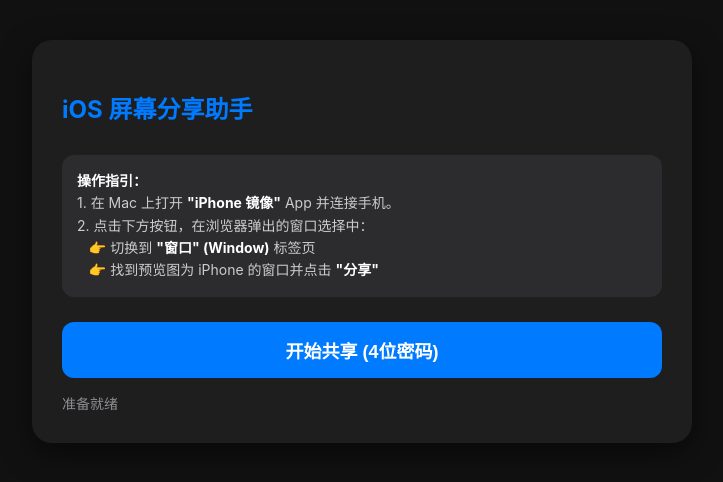
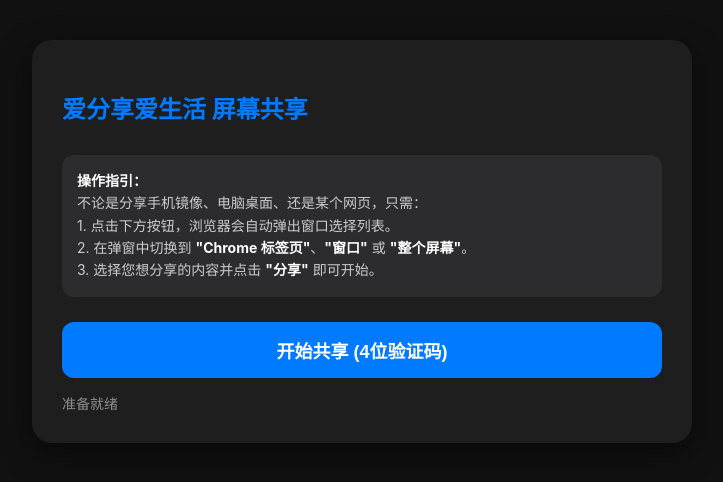
Before and after one commit to colflip/sharer, a plain HTML site: page sharer.html in a window 1280 px wide. Shown: the whole page, without its empty margins (278-1001 px from the left). Drawn offline with Linux system fonts and the light colour scheme.

Commit message:
Refactor UI text: broaden use cases beyond iOS mirroring

```diff
--- a/sharer.html
+++ b/sharer.html
@@ -91,17 +91,17 @@
 
 <body>
     <div class="container">
-        <h2>iOS 屏幕分享助手</h2>
+        <h2>爱分享爱生活 屏幕共享</h2>
 
         <div class="guide">
             <b>操作指引：</b><br>
-            1. 在 Mac 上打开 <b>"iPhone 镜像"</b> App 并连接手机。<br>
-            2. 点击下方按钮，在浏览器弹出的窗口选择中：<br>
-            &nbsp;&nbsp;&nbsp;👉 切换到 <b>"窗口" (Window)</b> 标签页<br>
-            &nbsp;&nbsp;&nbsp;👉 找到预览图为 iPhone 的窗口并点击 <b>"分享"</b>
+            不论是分享手机镜像、电脑桌面、还是某个网页，只需：<br>
+            1. 点击下方按钮，浏览器会自动弹出窗口选择列表。<br>
+            2. 在弹窗中切换到 <b>"Chrome 标签页"</b>、<b>"窗口"</b> 或 <b>"整个屏幕"</b>。<br>
+            3. 选择您想分享的内容并点击 <b>"分享"</b> 即可开始。
         </div>
 
-        <button id="generateBtn">开始共享 (4位密码)</button>
+        <button id="generateBtn">开始共享 (4位验证码)</button>
         <div id="status">准备就绪</div>
 
         <div id="shareInfo">
```
